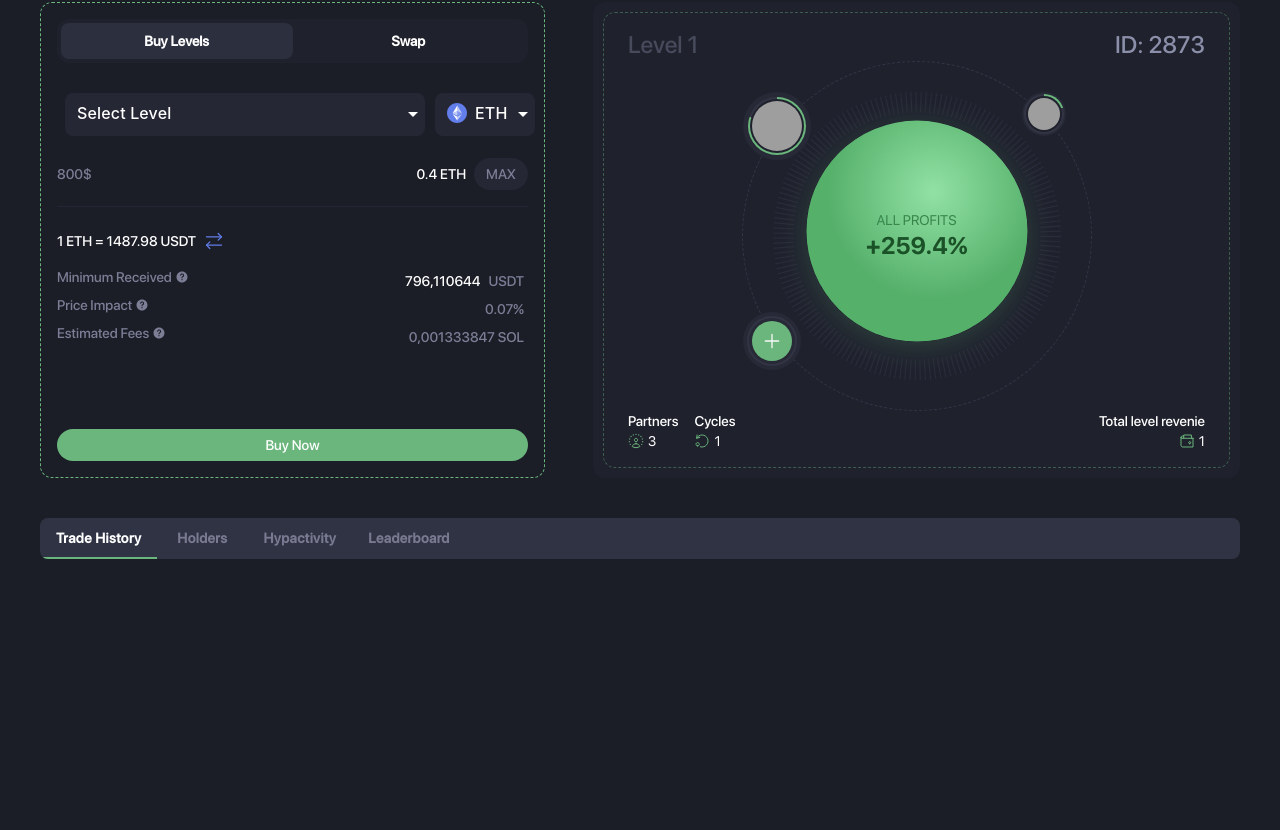
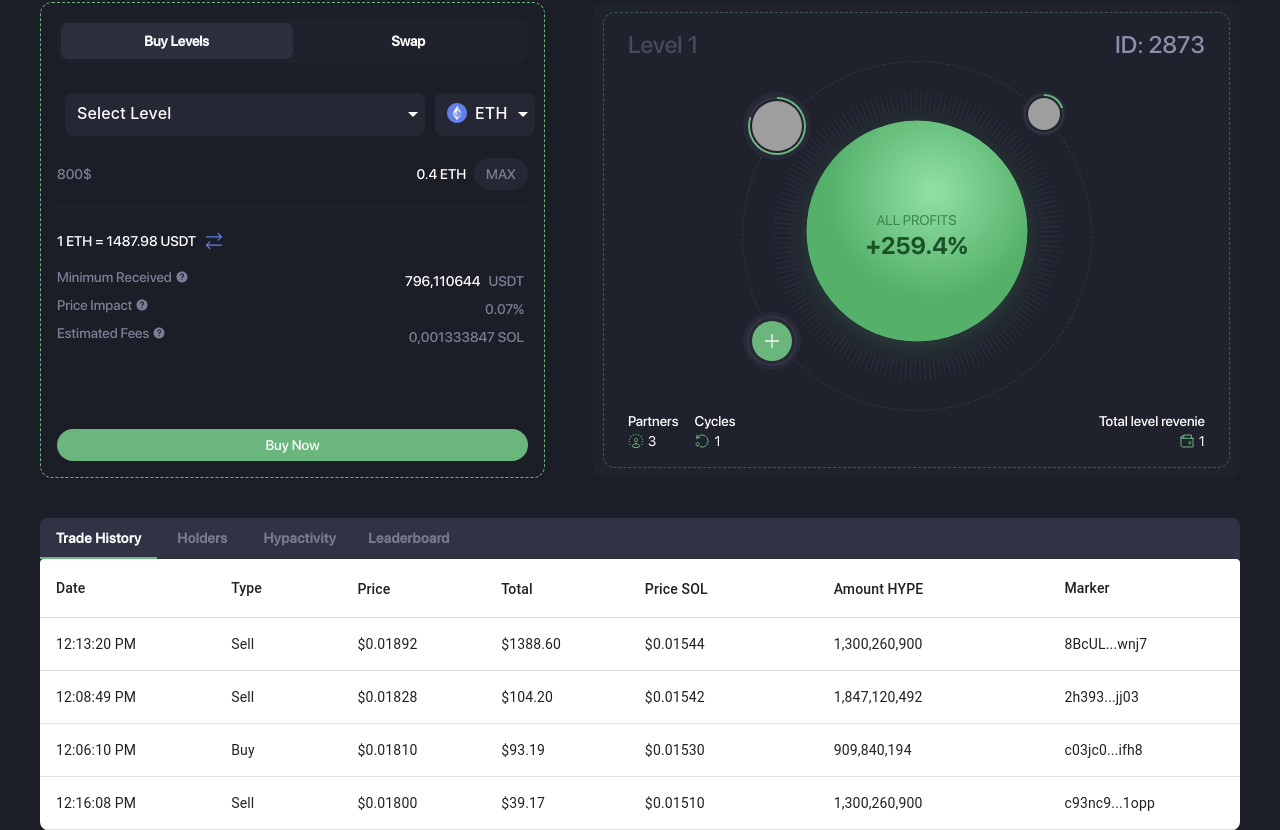
Before and after one commit to yevheniidrahancha/hehe-web, a Next.js app: page / in a window 1280 px wide. Shown: the part 438-1268 px from the top of the page. Before the commit the page ends 997 px from the top, so only its background shows below. Built offline with nearby package versions, Linux system fonts and the light colour scheme; grey boxes are pictures that could not be loaded.

Commit message:
added table

```diff
--- /dev/null
+++ b/src/modules/Dashboard/TablesBlock/TableTradeHistory/TableTradeHistory.tsx
@@ -0,0 +1,239 @@
+import React, { useState } from "react";
+import {
+  Table,
+  TableBody,
+  TableCell,
+  TableContainer,
+  TableHead,
+  TableRow,
+  Paper,
+  TableSortLabel,
+  IconButton,
+  Stack,
+} from "@mui/material";
+
+const baseClass = "trade-histori";
+
+enum TradeType {
+  Buy = "Buy",
+  Sell = "Sell",
+}
+
+enum SortKey {
+  Price = "price",
+  Total = "total",
+  PriceSol = "priceSol",
+  AmountHype = "amountHype",
+  None = "",
+}
+
+enum SortDirection {
+  Asc = "asc",
+  Desc = "desc",
+  None = "",
+}
+
+type TradeRow = {
+  date: string;
+  type: TradeType;
+  price: number;
+  total: number;
+  priceSol: number;
+  amountHype: number;
+  marker: string;
+};
+
+const mockData: TradeRow[] = [
+  {
+    date: "2025-04-04T12:13:20",
+    type: TradeType.Sell,
+    price: 0.01892,
+    total: 1388.6,
+    priceSol: 0.01544,
+    amountHype: 1300260900,
+    marker: "8BcUL...wnj7",
+  },
+  {
+    date: "2025-04-04T12:08:49",
+    type: TradeType.Sell,
+    price: 0.01828,
+    total: 104.2,
+    priceSol: 0.01542,
+    amountHype: 1847120492,
+    marker: "2h393...jj03",
+  },
+  {
+    date: "2025-04-04T12:06:10",
+    type: TradeType.Buy,
+    price: 0.0181,
+    total: 93.19,
+    priceSol: 0.0153,
+    amountHype: 909840194,
+    marker: "c03jc0...ifh8",
+  },
+  {
+    date: "2025-04-04T12:16:08",
+    type: TradeType.Sell,
+    price: 0.018,
+    total: 39.17,
+    priceSol: 0.0151,
+    amountHype: 1300260900,
+    marker: "c93nc9...1opp",
+  },
+];
+
+const TableTradeHistory = () => {
+  const [sortConfig, setSortConfig] = useState<{
+    key: SortKey;
+    direction: SortDirection;
+  }>({
+    key: SortKey.None,
+    direction: SortDirection.None,
+  });
+
+  const [filterType, setFilterType] = useState<"" | TradeType>("");
+
+  const handleSort = (key: SortKey) => {
+    setSortConfig((prev) => {
+      if (prev.key === key) {
+        const nextDir =
+          prev.direction === SortDirection.Asc
+            ? SortDirection.Desc
+            : prev.direction === SortDirection.Desc
+            ? SortDirection.None
+            : SortDirection.Asc;
+        return { key, direction: nextDir };
+      } else {
+        return { key, direction: SortDirection.Asc };
+      }
+    });
+  };
+
+  const toggleTypeFilter = () => {
+    setFilterType((prev) =>
+      prev === ""
+        ? TradeType.Sell
+        : prev === TradeType.Sell
+        ? TradeType.Buy
+        : ""
+    );
+  };
+
+  const filteredData = mockData.filter((row) => {
+    return filterType === "" || row.type === filterType;
+  });
+
+  const sortedData = [...filteredData].sort((a, b) => {
+    const { key, direction } = sortConfig;
+    if (!key || direction === SortDirection.None) return 0;
+
+    const valA = a[key];
+    const valB = b[key];
+
+    if (typeof valA === "number" && typeof valB === "number") {
+      return direction === SortDirection.Asc ? valA - valB : valB - valA;
+    }
+
+    return 0;
+  });
+
+  const formatDate = (iso: string) => {
+    const date = new Date(iso);
+    return date.toLocaleTimeString(undefined, {
+      hour: "2-digit",
+      minute: "2-digit",
+      second: "2-digit",
+    });
+  };
+
+  return (
+    <div className={baseClass}>
+      <TableContainer component={Paper}>
+        <Table>
+          <TableHead>
+            <TableRow>
+              <TableCell>Date</TableCell>
+
+              <TableCell>
+                <Stack direction="row" alignItems="center" spacing={1}>
+                  <span
+                    style={{ cursor: "pointer" }}
+                    onClick={toggleTypeFilter}
+                  >
+                    Type {filterType && `(${filterType})`}
+                  </span>
+                  <IconButton
+                    size="small"
+                    onClick={toggleTypeFilter}
+                  ></IconButton>
+                </Stack>
+              </TableCell>
+
+              <TableCell>
+                <TableSortLabel
+                  active={sortConfig.key === SortKey.Price}
+                  direction={sortConfig.direction || "asc"}
+                  onClick={() => handleSort(SortKey.Price)}
+                >
+                  Price
+                </TableSortLabel>
+              </TableCell>
+
+              <TableCell>
+                <TableSortLabel
+                  active={sortConfig.key === SortKey.Total}
+                  direction={sortConfig.direction || "asc"}
+                  onClick={() => handleSort(SortKey.Total)}
+                >
+                  Total
+                </TableSortLabel>
+              </TableCell>
+
+              <TableCell>
+                <TableSortLabel
+                  active={sortConfig.key === SortKey.PriceSol}
+                  direction={sortConfig.direction || "asc"}
+                  onClick={() => handleSort(SortKey.PriceSol)}
+                >
+                  Price SOL
+                </TableSortLabel>
+              </TableCell>
+
+              <TableCell>
+                <TableSortLabel
+                  active={sortConfig.key === SortKey.AmountHype}
+                  direction={sortConfig.direction || "asc"}
+                  onClick={() => handleSort(SortKey.AmountHype)}
+                >
+                  Amount HYPE
+                </TableSortLabel>
+              </TableCell>
+
+              <TableCell>Marker</TableCell>
+            </TableRow>
+          </TableHead>
+
+          <TableBody>
+            {sortedData.map((row, index) => (
+              <TableRow key={index}>
+                <TableCell>{formatDate(row.date)}</TableCell>
+                <TableCell
+                  className={row.type === TradeType.Sell ? "sell" : "buy"}
+                >
+                  {row.type}
+                </TableCell>
+                <TableCell>${row.price.toFixed(5)}</TableCell>
+                <TableCell>${row.total.toFixed(2)}</TableCell>
+                <TableCell>${row.priceSol.toFixed(5)}</TableCell>
+                <TableCell>{row.amountHype.toLocaleString()}</TableCell>
+                <TableCell>{row.marker}</TableCell>
+              </TableRow>
+            ))}
+          </TableBody>
+        </Table>
+      </TableContainer>
+    </div>
+  );
+};
+
+export default TableTradeHistory;
--- a/src/modules/Dashboard/TablesBlock/TablesBlock.tsx
+++ b/src/modules/Dashboard/TablesBlock/TablesBlock.tsx
@@ -3,6 +3,7 @@
 import Tabs, { Tab } from "@/components/Tabs/Tabs";
 import { SyntheticEvent, useState } from "react";
 import "./styles.scss";
+import TableTradeHistory from "./TableTradeHistory/TableTradeHistory";
 
 const baseClassName = "tables-block";
 
@@ -38,6 +39,7 @@
           onChange={onChangeSelectedTabValue}
         />
       </div>
+      <TableTradeHistory />
     </div>
   );
 };
```
Also changed, not shown: src/modules/Dashboard/TablesBlock/TableTradeHistory/styles.scss (added).
